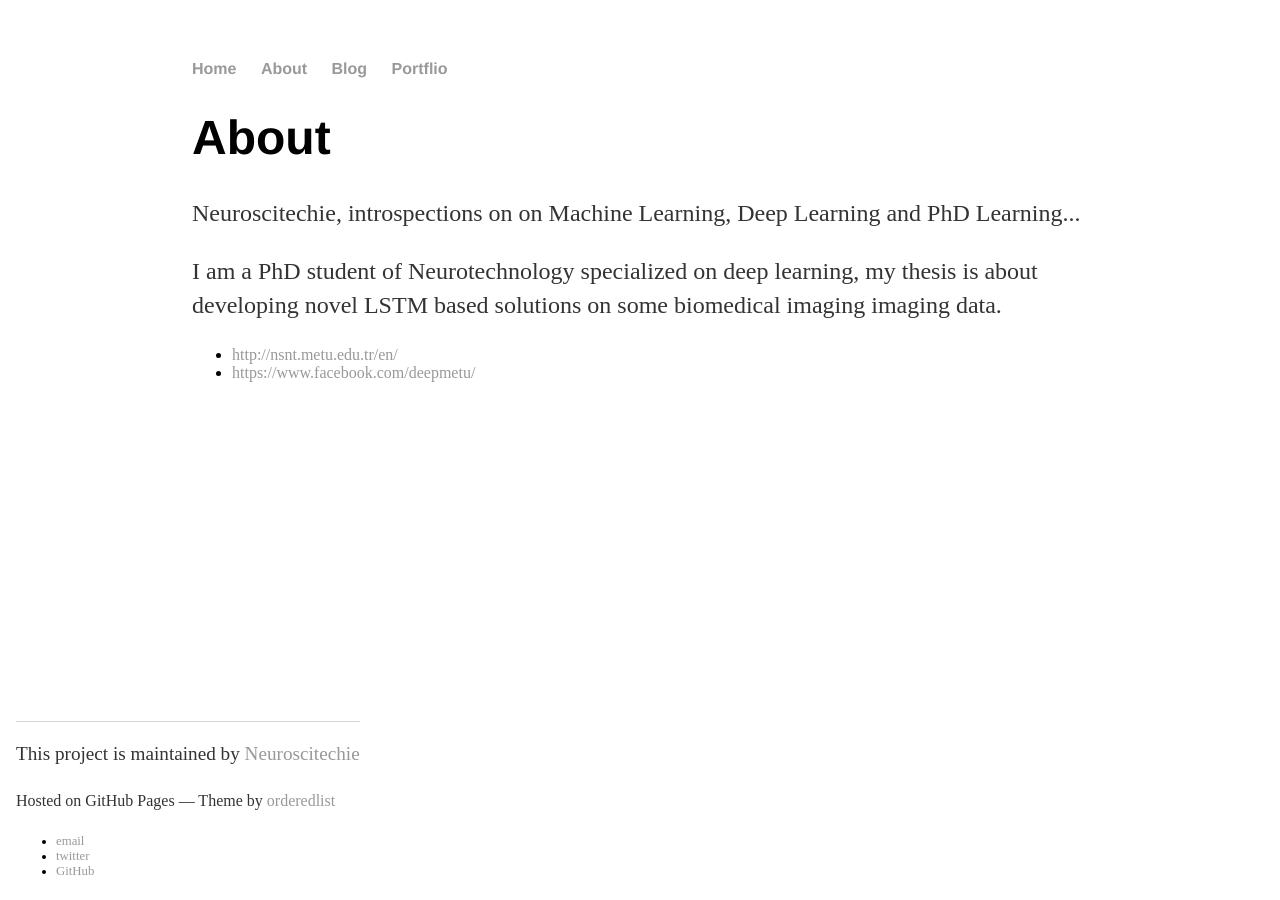
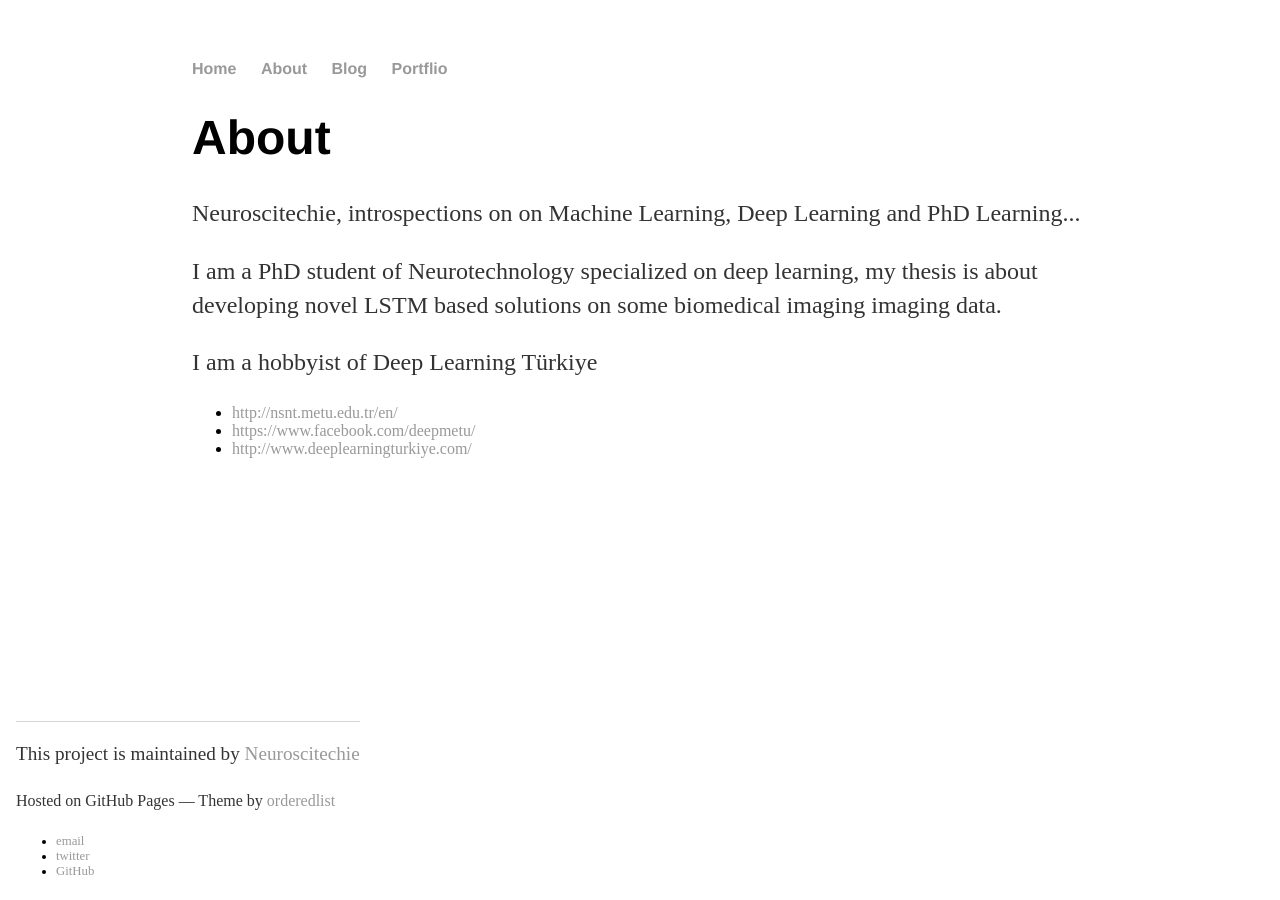
Before and after one commit to inantubek/meltemiatay.github.io, a Jekyll site: the page built from about/index.html, in a window 1280 px wide. Built offline with Jekyll 4.4.1, drawn with Linux system fonts in a browser that asks for light colours.

Commit message:
Update index.html

```diff
--- a/about/index.html
+++ b/about/index.html
@@ -7,8 +7,10 @@ title: A Neuroscitechie Blog
 			<h1>About</h1>
 			<p>Neuroscitechie, introspections on on Machine Learning, Deep Learning and PhD Learning...</p>
 			<p>I am a PhD student of Neurotechnology specialized on deep learning, my thesis is about developing novel LSTM based solutions on some biomedical imaging imaging data.</p>
-		</div>
+			<p>I am a hobbyist of Deep Learning Türkiye</p>
+                </div>
 <ul class="contacts">
 <li><a href="#">http://nsnt.metu.edu.tr/en/</a></li>
 <li><a href="#">https://www.facebook.com/deepmetu/</a></li>
+<li><a href="#">http://www.deeplearningturkiye.com/</a></li>
 </ul>
```
